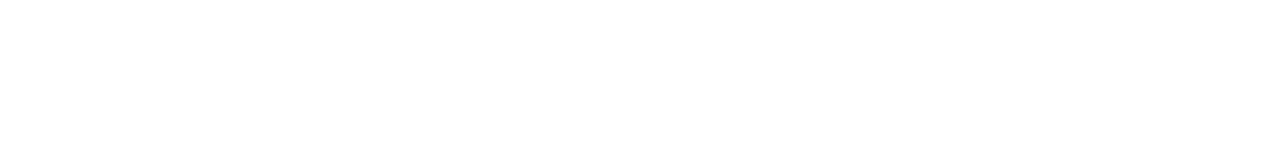
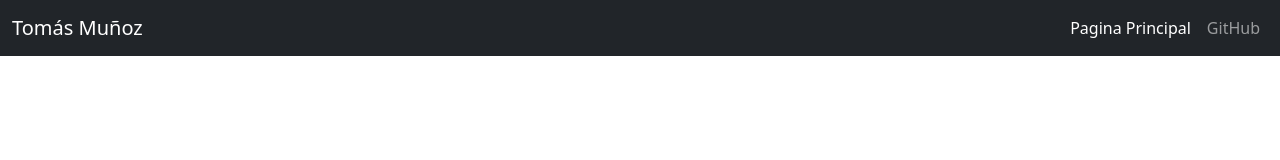
Before and after one commit to TomasMunozC/Curriculum, a plain HTML site: page index.html in a window 1280 px wide. Drawn offline with nearby package versions, Linux system fonts and the light colour scheme.

Commit message:
añadida NavBar

```diff
--- a/index.html
+++ b/index.html
@@ -8,6 +8,21 @@
     <link href="https://cdn.jsdelivr.net/npm/bootstrap@5.0.2/dist/css/bootstrap.min.css" rel="stylesheet" integrity="sha384-EVSTQN3/azprG1Anm3QDgpJLIm9Nao0Yz1ztcQTwFspd3yD65VohhpuuCOmLASjC" crossorigin="anonymous">
 </head>
 <body>
+    <nav class="navbar navbar-expand-lg navbar-dark bg-dark">
+        <div class="container-fluid">
+          <a class="navbar-brand" href="#">Tomás Muñoz</a>
+          <button class="navbar-toggler" type="button" data-bs-toggle="collapse" data-bs-target="#navbarNavAltMarkup" aria-controls="navbarNavAltMarkup" aria-expanded="false" aria-label="Toggle navigation">
+            <span class="navbar-toggler-icon"></span>
+          </button>
+          <div class="collapse navbar-collapse justify-content-end" id="navbarNavAltMarkup">
+            <div class="navbar-nav">
+              <a class="nav-link active" aria-current="page" href="#">Pagina Principal</a>
+              <a class="nav-link" href="https://github.com/TomasMunozC">GitHub</a>
+            </div>
+          </div>
+        </div>
+      </nav>
+
 
 
 
```
